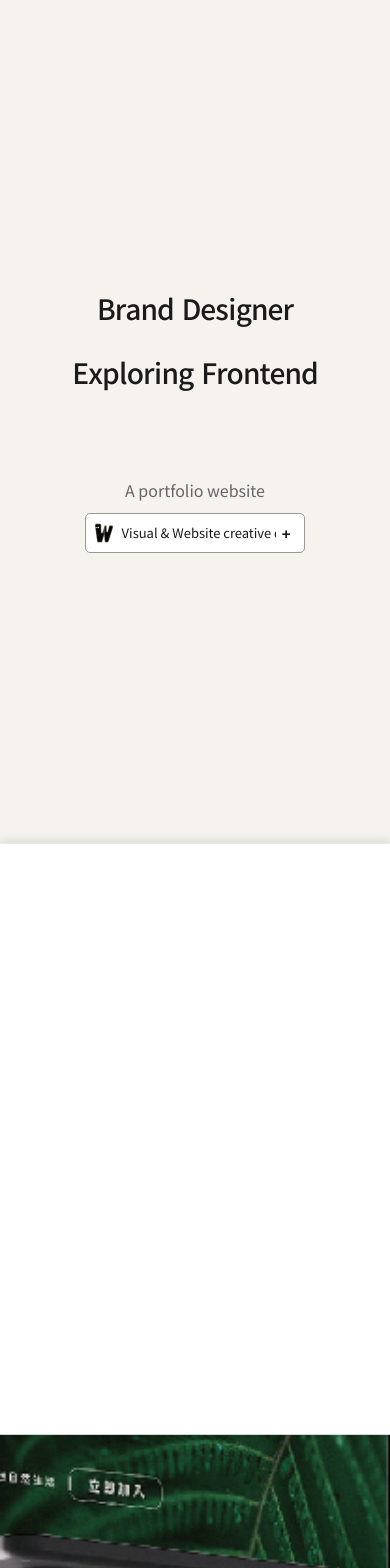
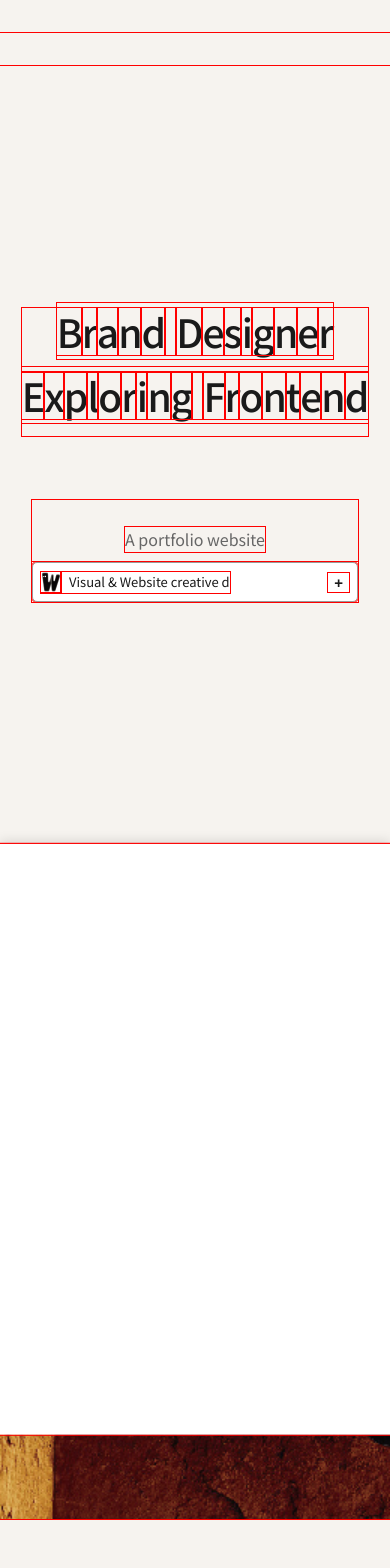
Before and after one commit to daiweiru0931-cmyk/ww_ww.studio, a React (Vite) app: page / in a window 390 px wide. Shown: the top 1568 px of the page. Built offline with nearby package versions, Linux system fonts and the light colour scheme.

Commit message:
update RWD

```diff
--- a/src/App.css
+++ b/src/App.css
@@ -74,15 +74,19 @@ body.dark-mode {
   display: flex;
   justify-content: space-between;
   align-items: flex-start;
-  padding: 8rem 3% 2rem 3%;
+  min-height: calc(100svh - var(--header-height, 0px));
+  padding: 0 3% 2rem 3%;
   gap: 3rem;
   flex-wrap: wrap;
+  box-sizing: border-box;
 }
 
 .hero-left {
   flex: 0 0 50%;   /* 不放大、不縮小、固定占 50% */
   max-width: 50%;
-  margin: 10rem 0 0 2%;
+  margin: 0 0 0 2%;
+  display: flex;
+  flex-direction: column;
 }
 
 .hero-left .h1-text {
@@ -607,31 +611,28 @@ body.dark-mode {
 /* 768px ｜ Tablet / Mobile */
 @media (max-width: 768px) {
   .hero {
-    padding: 0;
     display: flex;
     flex-direction: column;
-    align-items: center;
-    width: 100%;
-    overflow-x: hidden;
+    padding: 0 !important; /* 移除內距，由子元素控制 */
+    gap: 0;
   }
 
   .hero-left {
-    min-height: 100vh;   /* ⭐ 滿版畫面 */
-    min-height: 100svh;  /* ⭐ 手機安全高度 */
     width: 100%;
-    max-width: 100svh;
-    margin: 0;
-    padding: 0;
+    max-width: 100vw;
+    min-height: calc(100svh - var(--header-height, 0px));
+    margin: 0 !important;
     display: flex;
     flex-direction: column;
     justify-content: center;
     align-items: center;
     text-align: center;
     box-sizing: border-box;
+    padding: 2rem;
   }
 
   .hero-left .h1-text {
-    font-size: clamp(1.8rem, 8vw, 2.8rem);
+    font-size: clamp(2rem, 8vw, 3.5rem);
     white-space: nowrap; /* 強制不換行 */
     margin: 0;
     line-height: 1.2;
@@ -639,7 +640,7 @@ body.dark-mode {
   }
 
   .hero-bottom-left {
-    margin-top: 2rem;
+    margin-top: 4rem;
     align-items: center;
     width: 100%;
   }
@@ -651,7 +652,7 @@ body.dark-mode {
   }
 
   .info-box {
-    width: 90% !important; /* 寬度固定比例 */
+    width: 100% !important; /* 寬度固定比例 */
     max-width: 360px;
     height: 40px;          /* 固定高度防止打字跳動 */
     margin: 0 auto !important;
@@ -662,18 +663,19 @@ body.dark-mode {
     width: 100%;
     max-width: 90%;
     aspect-ratio: 3 / 4;
-    height: auto;        /* 讓 aspect-ratio 主導高度 */
-    margin: 2rem 0 0 0; /* 貼齊底部，移除右間距 */
+    height: auto; /* 讓 aspect-ratio 主導高度 */
     border-radius: 0;    /* 滿版圖片移除圓角 */
+    margin: 0 auto;
   }
 
-  .hero-carousel-container {
-    padding: 0; /* 移除容器內距 */
+  .hero-carousel-container,
+  .hero-carousel-img {
+    width: 100%;
+    height: 100%;
   }
 
   .hero-carousel-img {
-    width: 100%;
-    height: 100%;
+    object-fit: cover;
     border-radius: 0;
   }
 
@@ -852,24 +854,31 @@ body.dark-mode {
 /* 480px ｜ Small Mobile */
 @media (max-width: 480px) {
   .hero {
-    padding: 0;
+    min-height: auto;
+    padding: 0 !important;
+    display: flex;
+    flex-direction: column;
   }
 
   .hero-left {
-    min-height: 100vh;
-    min-height: 100svh;
+    width: 100%;
+    min-height: calc(100svh - var(--header-height, 0px));
+    padding: 2rem;
   }
 
   .hero-left .h1-text {
-    font-size: clamp(1.6rem, 7.2vw, 2.2rem);
+    font-size: clamp(1.8rem, 10vw, 2.5rem);
+    line-height: 1.2;
     letter-spacing: -1px;
   }
   .hero-right {
     width: 100%;
     max-width: 100%;
-    min-height: 100vh;
-    min-height: 100svh;
-    border-radius: 0;    /* 滿版圖片移除圓角 */
+    min-height: 80svh;
+    margin: 0 auto;
+    border-radius: 0;
+
+
   }
 
   .about-boxes-wrapper {
@@ -905,6 +914,6 @@ body.dark-mode {
 
 }
 
-/* {
+* {
   outline: 1px solid red !important;
 }
--- a/src/App.jsx
+++ b/src/App.jsx
@@ -35,36 +35,29 @@ function App() {
   const navigate = useNavigate();
   const serviceRef = useRef(null);
   const headerRef = useRef(null);
+
   const [headerHeight, setHeaderHeight] = useState(0);
 
-  const [heroLeftDimensions, setHeroLeftDimensions] = useState({ width: 0, height: 0 });
-  const finalContentRef = useRef(null);
+  /* ✅【關鍵】同步 header 高度 → CSS 變數 */
+  useEffect(() => {
+    const header = headerRef.current;
+    if (!header) return;
 
-  useEffect(() => {
-    if (headerRef.current) setHeaderHeight(headerRef.current.offsetHeight);
+    const setHeaderHeightVar = () => {
+      const height = header.offsetHeight;
+      setHeaderHeight(height);
 
-    const handleResize = () => {
-      if (headerRef.current) setHeaderHeight(headerRef.current.offsetHeight);
-      if (finalContentRef.current) {
-        setHeroLeftDimensions({
-          width: finalContentRef.current.offsetWidth,
-          height: finalContentRef.current.offsetHeight,
-        });
-      }
+      document.documentElement.style.setProperty(
+        '--header-height',
+        `${height}px`
+      );
     };
-    window.addEventListener("resize", handleResize);
 
-    return () => window.removeEventListener("resize", handleResize);
+    setHeaderHeightVar();
+    window.addEventListener('resize', setHeaderHeightVar);
+
+    return () => window.removeEventListener('resize', setHeaderHeightVar);
   }, []);
-
-  useEffect(() => {
-    if (finalContentRef.current && heroLeftDimensions.width === 0) {
-      setHeroLeftDimensions({
-        width: finalContentRef.current.offsetWidth,
-        height: finalContentRef.current.offsetHeight,
-      });
-    }
-  }, [heroLeftDimensions.width]);
 
   // Hero carousel
   const [currentHeroImgIndex, setCurrentHeroImgIndex] = useState(0);
@@ -96,21 +89,16 @@ function App() {
 
   return (
     <>
+      {/* ✅ headerRef 正確掛上 */}
       <HeaderMenu ref={headerRef} studioName="W.W. Studio" contactLabel="CONTACT" />
+
+      {/* 🔸 paddingTop 可留（保險），hero-left 主要用 CSS calc */}
       <div className="App" style={{ paddingTop: `${headerHeight}px` }}>
 
         {/* Hero section */}
         <section className="hero">
 
-          {/* Hero-left: 包含標題與打字框 */}
-          <div
-            className="hero-left"
-            style={{
-              width: heroLeftDimensions.width > 0 ? `${heroLeftDimensions.width}px` : 'auto',
-              height: heroLeftDimensions.height > 0 ? `${heroLeftDimensions.height}px` : 'auto',
-            }}
-          >
-
+          <div className="hero-left">
             <DecryptedText
               texts={[
                 { text: "Brand Designer", className: "h1-text" },
@@ -131,7 +119,6 @@ function App() {
             </div>
           </div>
 
-          {/* --- Hero-right (UPDATED VERSION) --- */}
           <div className="hero-right">
             <div className="hero-carousel-container">
               <div className="hero-carousel-stack">
--- a/src/components/HeaderMenu.jsx
+++ b/src/components/HeaderMenu.jsx
@@ -1,8 +1,8 @@
-import React, { useState, useEffect } from "react";
+import React, { useState, useEffect, forwardRef } from "react";
 import "./HeaderMenu.css";
 import { Link } from "react-router-dom";
 
-const HeaderMenu = () => {
+const HeaderMenu = forwardRef((props, ref) => {
   const [menuOpen, setMenuOpen] = useState(false);
   const [showBottomMenu, setShowBottomMenu] = useState(false);
   const [atFooter, setAtFooter] = useState(false);
@@ -17,7 +17,6 @@ const HeaderMenu = () => {
         e.target.closest(".contact-inside-btn") ||
         e.target.closest(".close-btn");
 
-      // 點擊 menu 外且不是 menu item，就關閉
       if (!clickedMenuItems) setMenuOpen(false);
     };
 
@@ -25,12 +24,12 @@ const HeaderMenu = () => {
     return () => document.removeEventListener("click", handleOutsideClick);
   }, []);
 
-  // 滾動控制底部按鈕顯示
+  // 滾動控制
   useEffect(() => {
     const handleScroll = () => {
       const scrollY = window.scrollY;
       const windowHeight = window.innerHeight;
-      const docHeight = document.body.offsetHeight;
+      const docHeight = document.documentElement.scrollHeight;
 
       const isAtFooter = scrollY + windowHeight >= docHeight - 500;
       setAtFooter(isAtFooter);
@@ -43,8 +42,7 @@ const HeaderMenu = () => {
   }, []);
 
   return (
-    <header className={`header ${atFooter ? "at-footer" : ""}`}>
-
+    <header ref={ref} className={`header ${atFooter ? "at-footer" : ""}`}>
       {/* Logo */}
       {!showBottomMenu && !atFooter && (
         <Link
@@ -91,44 +89,24 @@ const HeaderMenu = () => {
             <span></span>
           </div>
           <span className="menu-label">MENU</span>
-
-          <div
-            className="contact-inside-btn"
-            onClick={(e) => {
-              e.stopPropagation();
-              alert("CONTACT clicked!");
-            }}
-          >
-            CONTACT
-          </div>
+          <div className="contact-inside-btn">CONTACT</div>
         </button>
       </div>
 
-      {/* 半屏下滑選單 */}
+      {/* 選單內容 */}
       <div className={`side-menu ${menuOpen ? "open" : ""}`}>
         <ul className="side-menu-list">
-          <li><Link to="/about" className="menu-about-li" onClick={() => setMenuOpen(false)}>About</Link></li>
-          <li><Link to="/works" className="menu-works-li" onClick={() => setMenuOpen(false)}>Works</Link></li>
-          <li><Link to="/service" className="menu-service-li" onClick={() => setMenuOpen(false)}>Service</Link></li>
-          <li><Link to="/taste" className="menu-taste-li" onClick={() => setMenuOpen(false)}>Taste</Link></li>
+          <li><Link to="/about" onClick={() => setMenuOpen(false)}>About</Link></li>
+          <li><Link to="/works" onClick={() => setMenuOpen(false)}>Works</Link></li>
+          <li><Link to="/service" onClick={() => setMenuOpen(false)}>Service</Link></li>
+          <li><Link to="/taste" onClick={() => setMenuOpen(false)}>Taste</Link></li>
         </ul>
-
-        {/* X 關閉按鈕 */}
-        <button
-          className={`close-btn ${menuOpen ? "open" : ""}`}
-          onClick={(e) => {
-            e.stopPropagation();
-            setMenuOpen(false);
-          }}
-          aria-label="Close menu"
-        >
-          <span></span>
-          <span></span>
-          <span></span>
+        <button className="close-btn" onClick={() => setMenuOpen(false)}>
+          <span></span><span></span><span></span>
         </button>
       </div>
     </header>
   );
-};
+});
 
 export default HeaderMenu;
```
